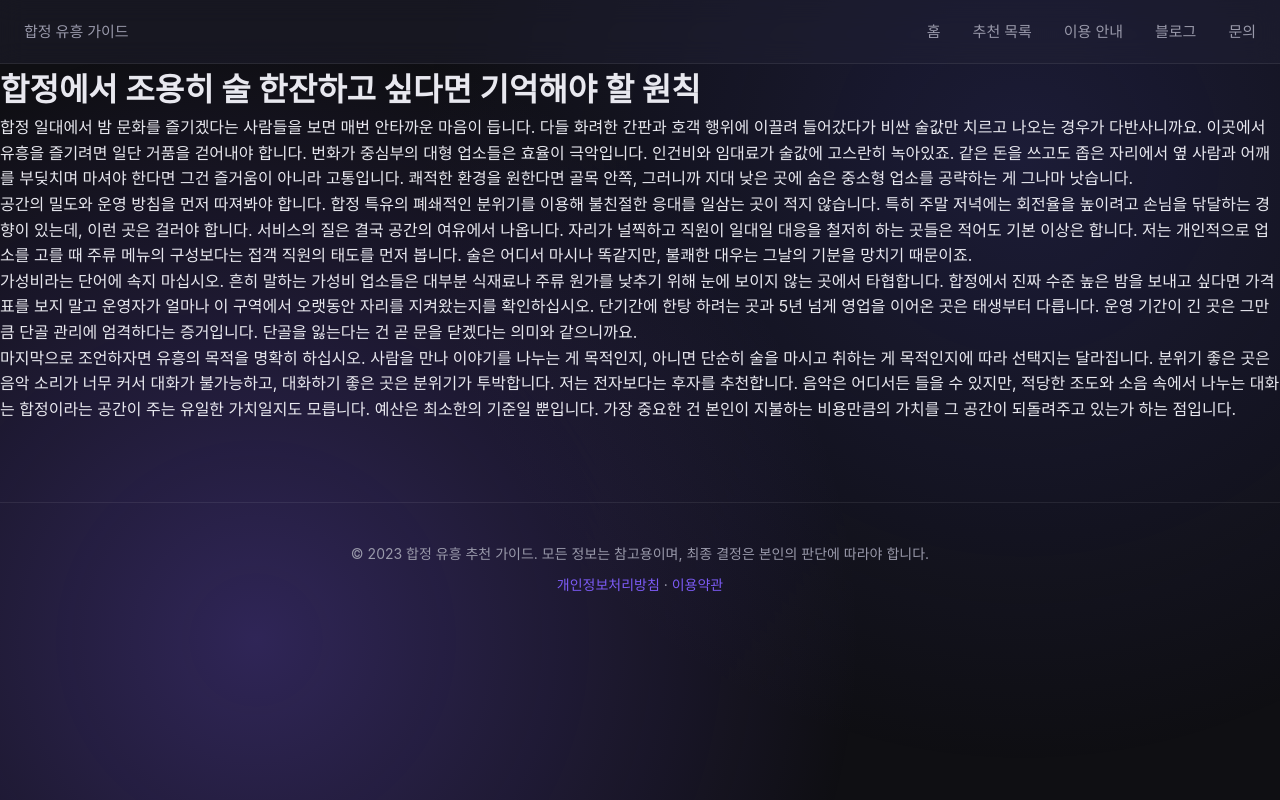
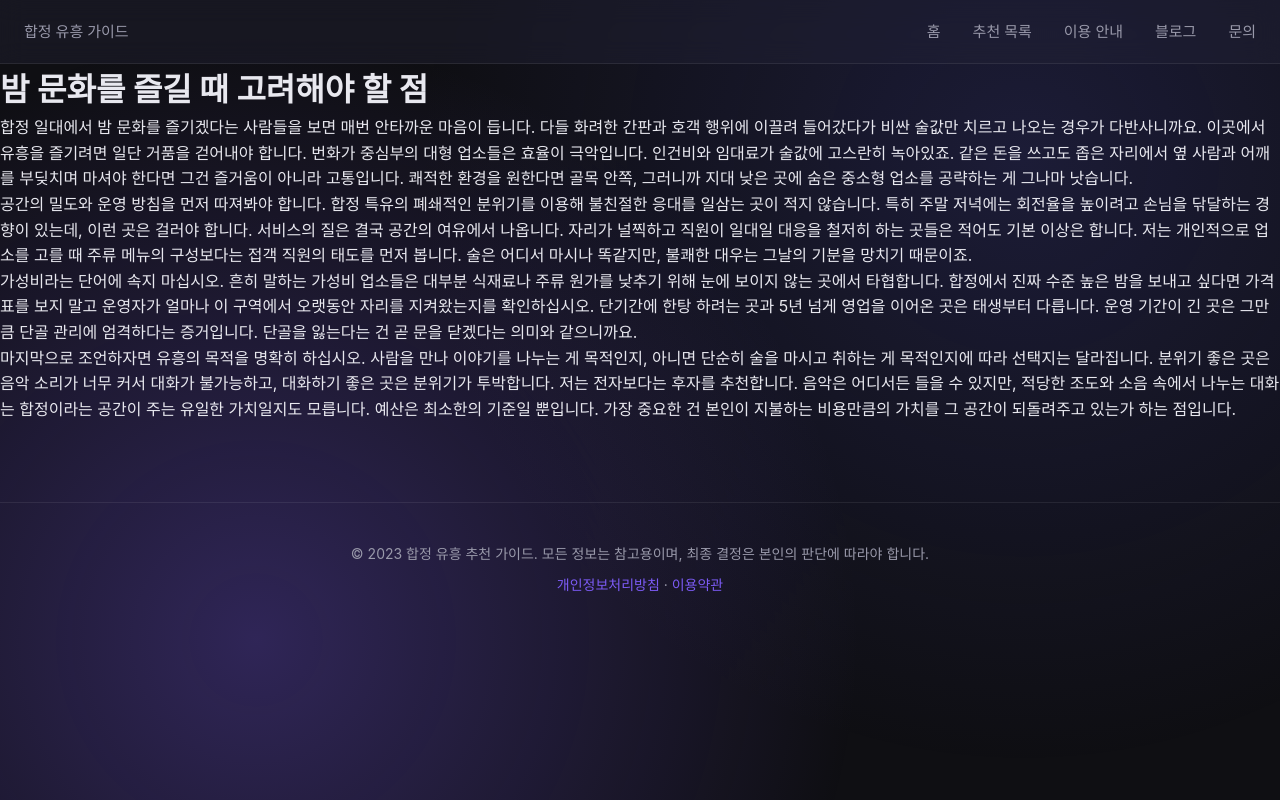
Before and after one commit to dydrkrtks7-cmd/bp-t3b08-yc-room-real2-1, a plain HTML site: page blog.html in a window 1280 px wide. Drawn offline with Linux system fonts and the light colour scheme.

Commit message:
deploy: garbage-free snapshot 2026-08-27T12:00:26.945Z

```diff
--- a/blog.html
+++ b/blog.html
@@ -3,11 +3,11 @@
 <head>
  <meta charset="UTF-8">
  <meta name="viewport" content="width=device-width, initial-scale=1.0">
- <title>합정에서 조용히 술 한잔하고 싶다면 기억해야 할 원칙</title>
+ <title>밤 문화를 즐길 때 고려해야 할 점</title>
  <meta name="description" content="합정 유흥 추천 가이드의 블로그 페이지. 유흥을 처음 접하는 분들을 위한 친절한 안내와 합리적인 선택을 위한 필수 정보를 담았습니다.">
  <meta name="keywords" content="합정 유흥 블로그, 유흥 가이드, 합정 유흥 팁, 유흥 이용 안내, 합정 유흥 정보">
  <meta name="canonical" content="https://hapjeong-nightlife-note.karaoke-gyodae-hub.xyz/blog">
- <meta property="og:title" content="합정에서 조용히 술 한잔하고 싶다면 기억해야 할 원칙">
+ <meta property="og:title" content="밤 문화를 즐길 때 고려해야 할 점">
  <meta property="og:description" content="합정 유흥 추천 가이드의 블로그 페이지. 유흥을 처음 접하는 분들을 위한 친절한 안내와 합리적인 선택을 위한 필수 정보를 담았습니다.">
  <meta property="og:url" content="https://hapjeong-nightlife-note.karaoke-gyodae-hub.xyz/blog.html">
  <meta property="og:type" content="article">
@@ -371,7 +371,7 @@
  </ul>
  </header>
  <main>
-      <h1>합정에서 조용히 술 한잔하고 싶다면 기억해야 할 원칙</h1>
+      <h1>밤 문화를 즐길 때 고려해야 할 점</h1>
       <div class="content">
         <p>합정 일대에서 밤 문화를 즐기겠다는 사람들을 보면 매번 안타까운 마음이 듭니다. 다들 화려한 간판과 호객 행위에 이끌려 들어갔다가 비싼 술값만 치르고 나오는 경우가 다반사니까요. 이곳에서 유흥을 즐기려면 일단 거품을 걷어내야 합니다. 번화가 중심부의 대형 업소들은 효율이 극악입니다. 인건비와 임대료가 술값에 고스란히 녹아있죠. 같은 돈을 쓰고도 좁은 자리에서 옆 사람과 어깨를 부딪치며 마셔야 한다면 그건 즐거움이 아니라 고통입니다. 쾌적한 환경을 원한다면 골목 안쪽, 그러니까 지대 낮은 곳에 숨은 중소형 업소를 공략하는 게 그나마 낫습니다.</p>
         <p>공간의 밀도와 운영 방침을 먼저 따져봐야 합니다. 합정 특유의 폐쇄적인 분위기를 이용해 불친절한 응대를 일삼는 곳이 적지 않습니다. 특히 주말 저녁에는 회전율을 높이려고 손님을 닦달하는 경향이 있는데, 이런 곳은 걸러야 합니다. 서비스의 질은 결국 공간의 여유에서 나옵니다. 자리가 널찍하고 직원이 일대일 대응을 철저히 하는 곳들은 적어도 기본 이상은 합니다. 저는 개인적으로 업소를 고를 때 주류 메뉴의 구성보다는 접객 직원의 태도를 먼저 봅니다. 술은 어디서 마시나 똑같지만, 불쾌한 대우는 그날의 기분을 망치기 때문이죠.</p>
```
